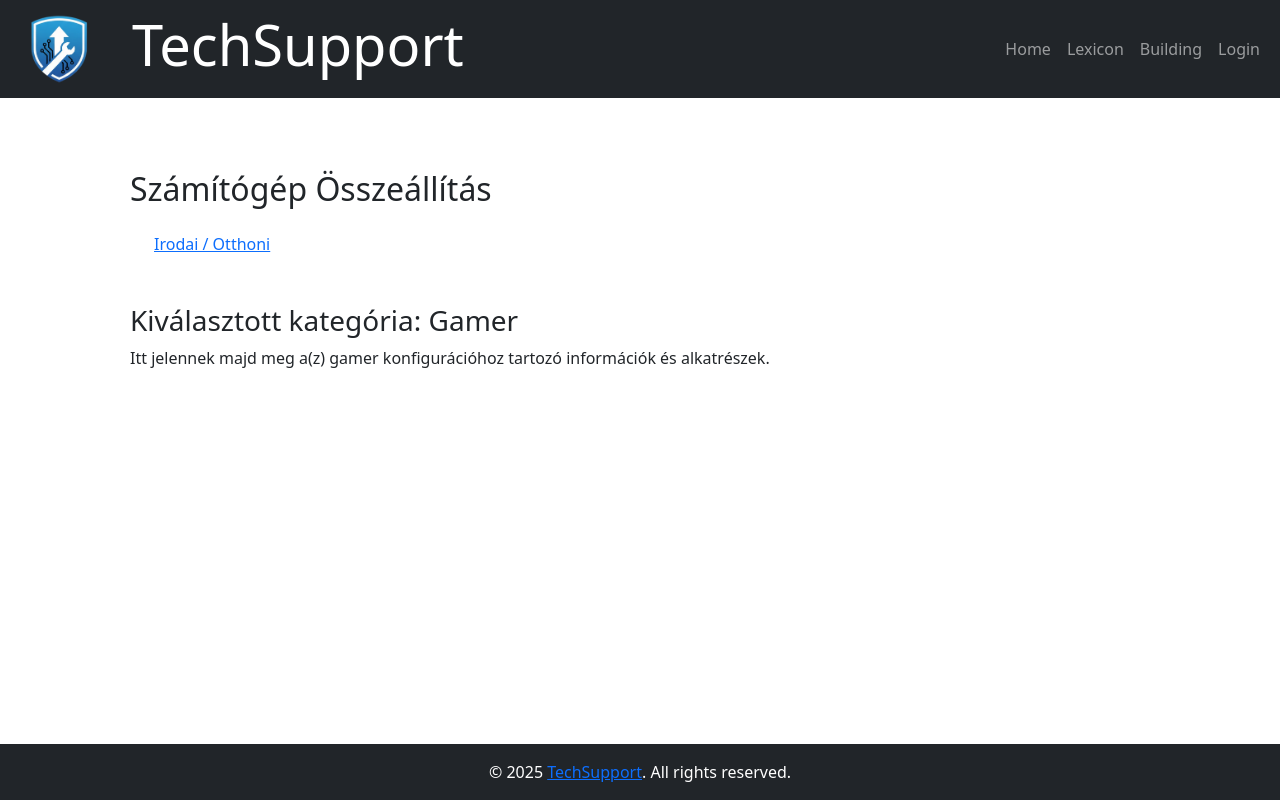
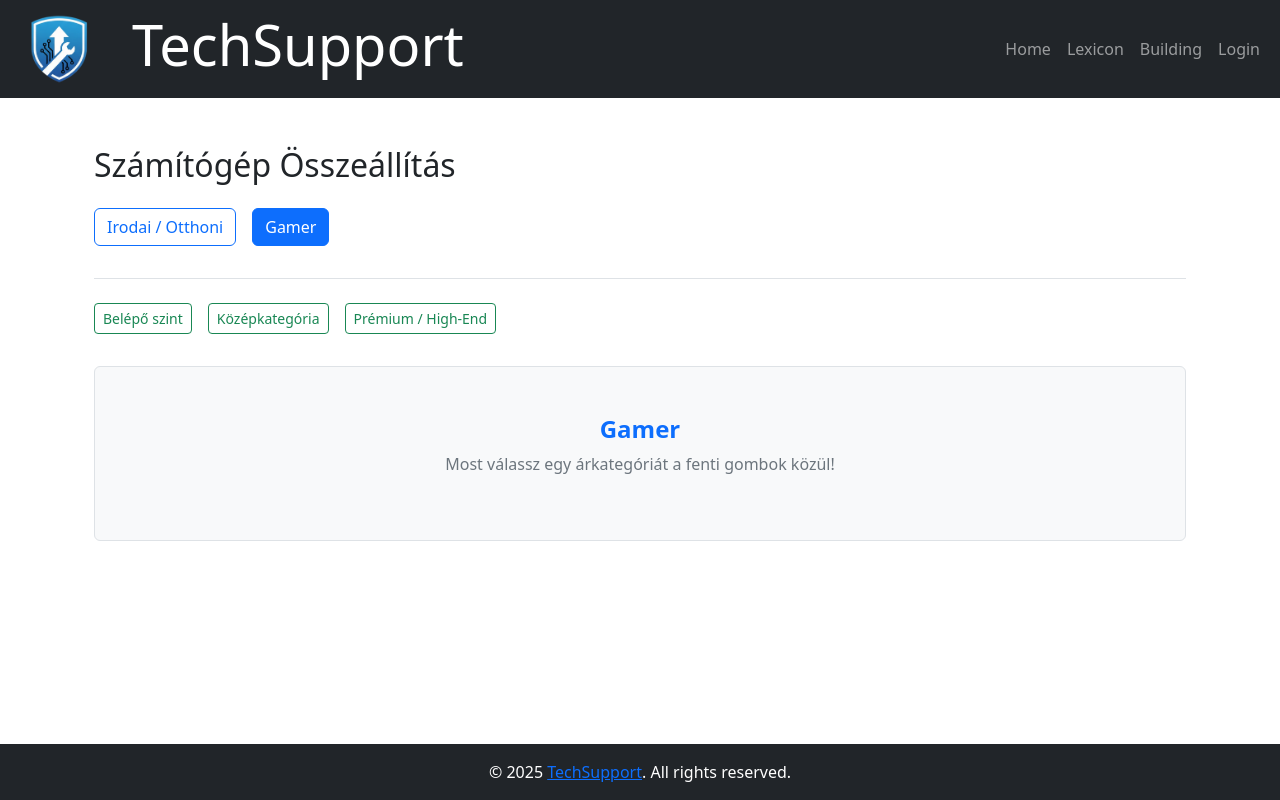
Before and after one commit to Atmerium/TechSupport_Frontend, a React (Vite) app: page /building/gamer in a window 1280 px wide. Built offline with nearby package versions, Linux system fonts and the light colour scheme.

Commit message:
Builds page working

```diff
--- /dev/null
+++ b/src/Interfaces/BuildsInterface.tsx
@@ -0,0 +1,6 @@
+export interface Build {
+    buildId : number
+    buildName : string
+    buildDescription : string
+    buildVisible : boolean
+}
--- a/src/Pages/Building.tsx
+++ b/src/Pages/Building.tsx
@@ -1,46 +1,79 @@
 import { useParams, NavLink } from 'react-router';
 
 const Building = () => {
-    const { category } = useParams();
+    const { category, price } = useParams();
 
     const categories = [
         { id: 'office', label: 'Irodai / Otthoni' },
         { id: 'gamer', label: 'Gamer' },
     ];
 
+    const priceTiers = [
+        { id: 'entry', label: 'Belépő szint' },
+        { id: 'mid', label: 'Középkategória' },
+        { id: 'high', label: 'Prémium / High-End' },
+    ];
+
     const currentCategory = categories.find(c => c.id === category);
+    const currentPrice = priceTiers.find(p => p.id === price);
 
     return (
-        <div className="p-5">
-            <h2 className="text-2xl font-bold mb-4">Számítógép Összeállítás</h2>
+        <div className="container mt-4">
+            <h2 className="mb-4">Számítógép Összeállítás</h2>
 
-            {/* Category Navbar */}
-            <div className="flex flex-wrap gap-2 mb-6 border-b pb-4">
+            <div className="d-flex flex-wrap gap-2 mb-4 border-bottom pb-4">
                 {categories.map((cat) => (
                     <NavLink
                         key={cat.id}
                         to={`/building/${cat.id}`}
-                        className={({ isActive }) => `px-4 py-2 rounded-lg transition-colors duration-200 font-medium ${
+                        className={({ isActive }) => `btn ${
                             isActive
-                                ? 'bg-blue-600 text-white shadow-md'
-                                : 'bg-gray-200 text-gray-700 hover:bg-gray-300'
-                        }`}
+                                ? 'btn-primary'
+                                : 'btn-outline-primary'
+                        } me-2 mb-2`}
                     >
                         {cat.label}
                     </NavLink>
                 ))}
             </div>
 
-            <div className="mt-4">
-                {currentCategory ? (
-                    <>
-                        <h3 className="text-xl">Kiválasztott kategória: <span className="font-semibold">{currentCategory.label}</span></h3>
-                        <p className="mt-2 text-gray-600">
-                            Itt jelennek majd meg a(z) {currentCategory.label.toLowerCase()} konfigurációhoz tartozó információk és alkatrészek.
-                        </p>
-                    </>
+            {category && (
+                <div className="d-flex flex-wrap gap-2 mb-4">
+                    {priceTiers.map((tier) => (
+                        <NavLink
+                            key={tier.id}
+                            to={`/building/${category}/${tier.id}`}
+                            className={({ isActive }) => `btn btn-sm ${
+                                isActive
+                                    ? 'btn-success'
+                                    : 'btn-outline-success'
+                            } me-2 mb-2`}
+                        >
+                            {tier.label}
+                        </NavLink>
+                    ))}
+                </div>
+            )}
+
+            <div className="mt-4 p-4 bg-light rounded border">
+                {!category ? (
+                    <p className="text-secondary fst-italic">Kérlek, válassz egy kategóriát a kezdéshez!</p>
+                ) : !price ? (
+                    <div className="text-center py-4">
+                        <h3 className="h4 fw-bold text-primary">{currentCategory?.label}</h3>
+                        <p className="text-secondary mt-2">Most válassz egy árkategóriát a fenti gombok közül!</p>
+                    </div>
                 ) : (
-                    <p className="text-gray-600">Kérlek válassz egy kategóriát a fenti lehetőségek közül.</p>
+                    <div>
+                        <h3 className="h4 fw-bold text-dark">
+                            {currentCategory?.label} - <span className="text-success">{currentPrice?.label}</span>
+                        </h3>
+                        <div className="mt-3 p-3 bg-white shadow-sm rounded border-start border-success border-4">
+                            <p className="text-dark">
+                                Itt listázzuk majd a konkrét alkatrészeket a(z) <strong>{currentPrice?.label.toLowerCase()}</strong> igényekhez.
+                            </p>
+                        </div>
+                    </div>
                 )}
             </div>
         </div>
```
